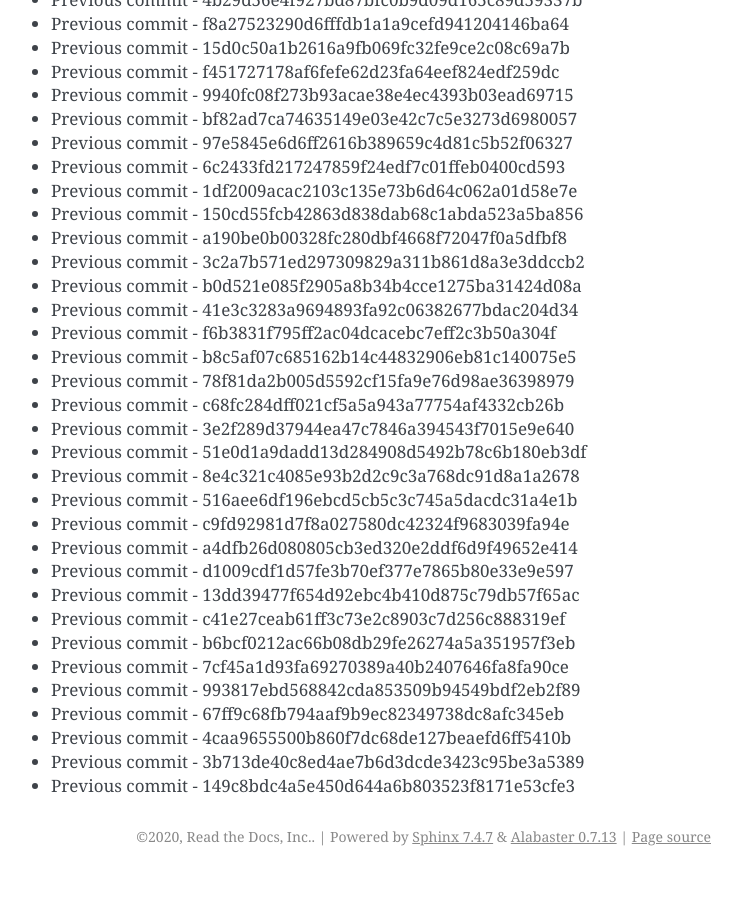
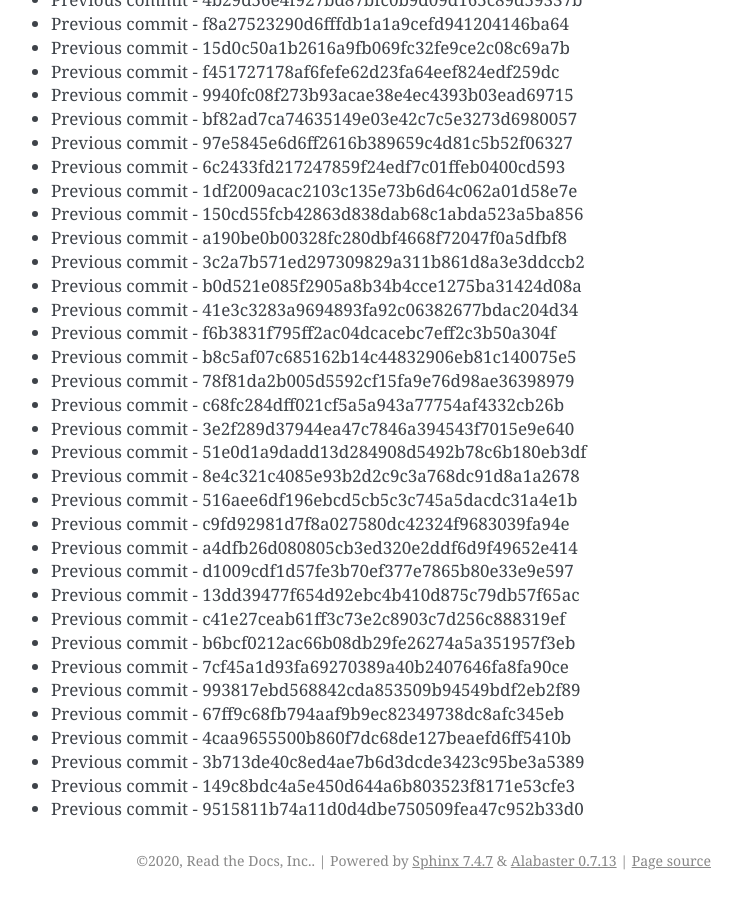
Before and after one commit to readthedocs/rtd-git-stresstest, a Sphinx documentation site: the page built from docs/updates.rst, in a window 1280 px wide and 900 px high, scrolled down 42752 px. Shown: the whole window, without its empty margins (399-1141 px from the left). Built offline with Sphinx 7.4.7, drawn with Linux system fonts in a browser that asks for light colours; before the commit the page ends 43628 px from its top, so only the background shows below that.

Commit message:
Generating commit from previous: 9515811b74a11d0d4dbe750509fea47c952b33d0

```diff
--- a/docs/updates.rst
+++ b/docs/updates.rst
@@ -1828,3 +1828,4 @@ It can be tested for any performance characteristics.
 * Previous commit - 4caa9655500b860f7dc68de127beaefd6ff5410b
 * Previous commit - 3b713de40c8ed4ae7b6d3dcde3423c95be3a5389
 * Previous commit - 149c8bdc4a5e450d644a6b803523f8171e53cfe3
+* Previous commit - 9515811b74a11d0d4dbe750509fea47c952b33d0
```
